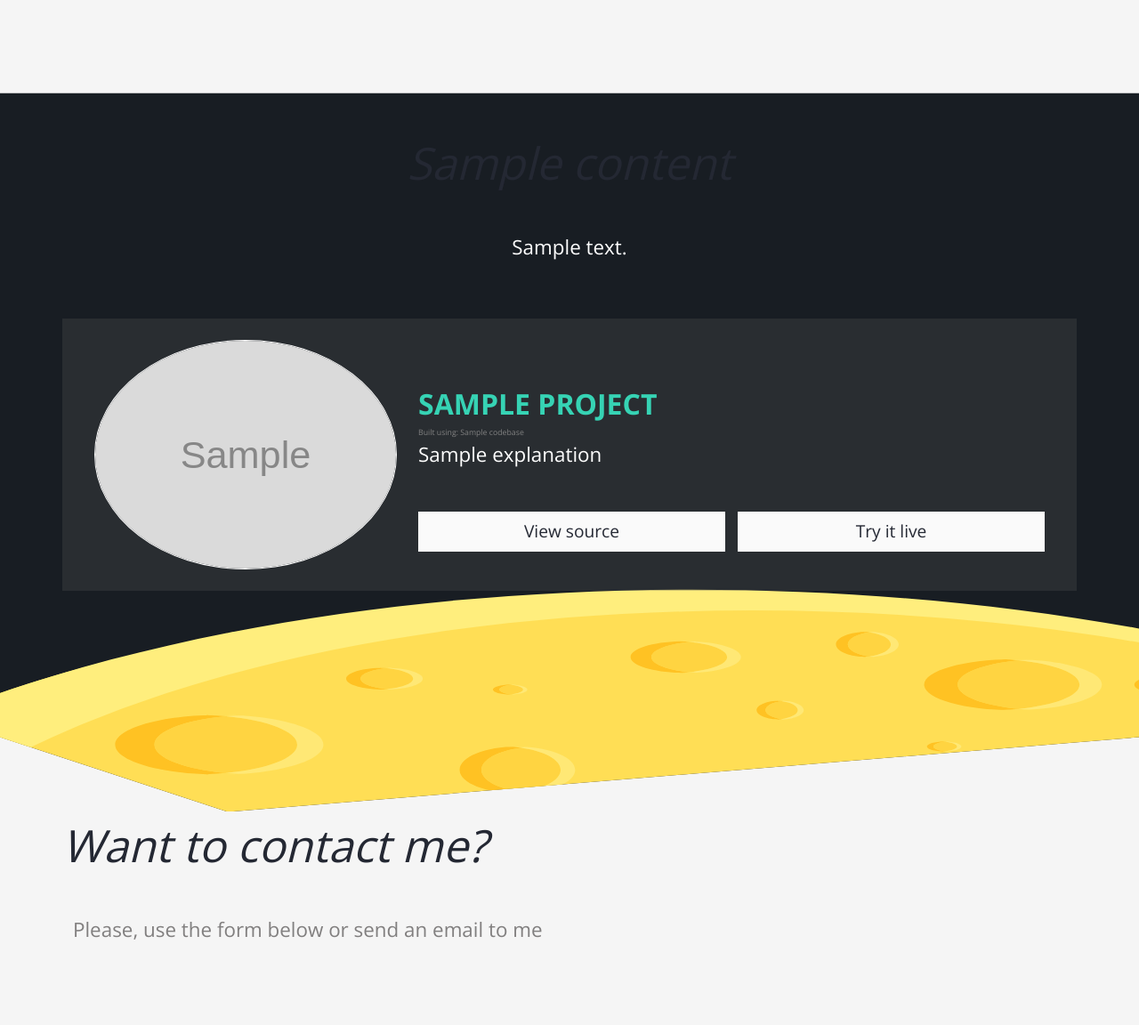
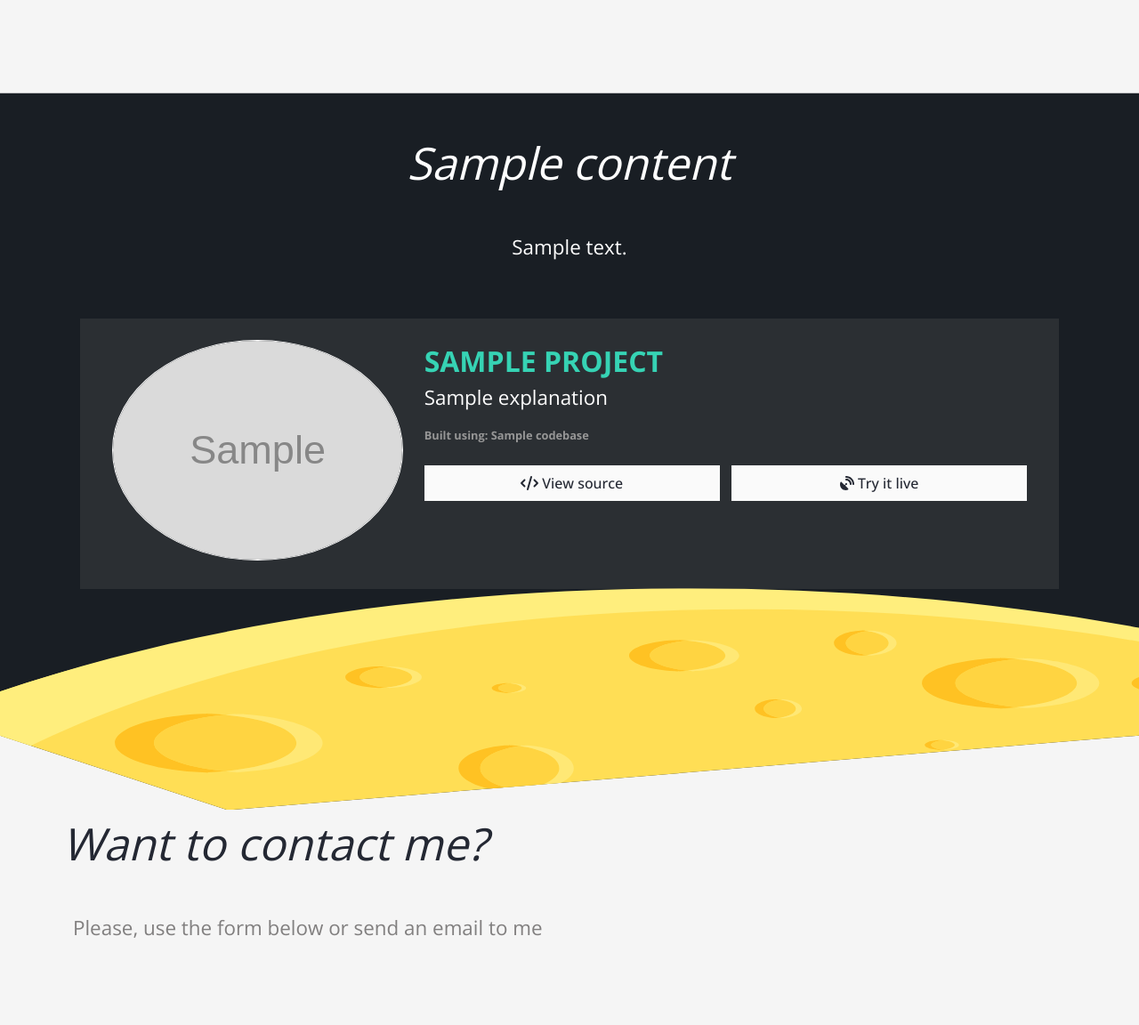
Before and after one commit to D1ang/Portfolio, a Django app: template home/templates/home/index.html in a window 1280 px wide. Shown: the part 1615-2767 px from the top of the page at 89% size. Run offline with Django 4.2, Linux system fonts and the light colour scheme; the template is opened without the code that fills it: most values are stand-ins (such as "Sample title", 1, 10 or a date in 2020); grey boxes marked "Sample" are stand-in pictures; some libraries are stand-ins or nearby versions.

Commit message:
Fix style errors for projects

```diff
--- a/home/static/home/css/pages.css
+++ b/home/static/home/css/pages.css
@@ -72,7 +72,7 @@ img {
     position: relative;
     z-index: 2;
     clip-path: polygon(0 90%, 20% 100%, 100% 90%, 100% 0, 0 0);
-    background: rgb(24, 29, 35) url(../svg/surface.svg) no-repeat;
+    background: hsl(213, 19%, 12%) url(../svg/surface.svg) no-repeat;
     background-attachment: fixed;
     background-size: cover;
 }
@@ -85,22 +85,33 @@ img {
 
 #projects p {
     font-size: 1.4rem;
-    color: rgb(255, 255, 255);
+    color: hsl(0, 0%, 100%);
 }
 
 #projects small {
-    color: rgb(129, 129, 129);
+    font-size: 0.8rem;
+    font-weight: 700;
+    color: hsl(0, 0%, 59%);
 }
 
 #projects .project-card {
-    background-color: rgba(88, 88, 88, 0.28);
+    font-weight: 300;
+    background-color: hsla(0, 0%, 35%, 0.28);
+}
+
+#projects .project-image {
+    width: 100%;
+    height: 100%;
+    transform: scale(1.3);
+    filter: saturate(0);
+    transition: all 300ms;
 }
 
 #projects .project-link {
     display: block;
     overflow: hidden;
     border-radius: 50%;
-    border: 1px solid #fafafa;
+    border: 1px solid hsl(0, 0%, 98%);
     transition: 300ms;
 }
 
@@ -109,23 +120,15 @@ img {
     transform: scale(1.05);
 }
 
-#projects .project-image {
-    width: 100%;
-    height: 100%;
-    transform: scale(1.2);
-    filter: saturate(0);
-    transition: all 300ms;
-}
-
 #projects .project-title {
     font-size: 2rem;
     text-transform: uppercase;
     font-weight: bold;
-    margin-bottom: 0;
-    color: rgb(54, 211, 180);
+    color: hsl(168, 64%, 52%);
 }
 
 #projects .buttons {
+    font-weight: 500;
     display: flex;
     justify-content: space-between;
 }
@@ -133,19 +136,19 @@ img {
 #projects .buttons a {
     width: 49%;
     padding: .5rem;
-    font-size: 1.2rem;
+    font-size: 1rem;
     text-align: center;
-    color: #252934;
-    background: #fafafa;
+    color: hsl(224, 17%, 17%);
+    background: hsl(0, 0%, 98%);
 }
 
 #projects .buttons a:hover {
     text-decoration: none;
-    color: #fafafa;
-    background: rgb(54, 211, 180);
+    color: hsl(0, 0%, 98%);
+    background: hsl(168, 64%, 52%);
 }
 
-/*----------------------------Contact section----------------------------*/
+/* -------------------------- Contact section -------------------------- */
 
 #contact {
     min-height: 100%;
--- a/home/templates/home/index.html
+++ b/home/templates/home/index.html
@@ -59,36 +59,37 @@
         </div>
     </section>
 
-    <!--Projects-->
+    {# Projects #}
     <section id="projects">
         <div class="container">
 
             <div class="row mt-5">
-                <h1 class="title text-center">{{ content.projects_title }}</h1>
+                <h1 class="title text-center text-white">{{ content.projects_title }}</h1>
             </div>
 
             <div class="row">
                 <div class="col">
+                    {# Projects introduction #}
                     <p class="text-center">{{ content.projects_text }}</p>
                 </div>
             </div>
 
             {% for project in projects %}
-            <div class="row project-card my-5 p-4">
-                <div class="col-lg-4">
+                <div class="row project-card my-5 mx-2 p-4">
+                    <div class="col-lg-4 mb-2">
                         <a class="project-link" href="{{ project.demo }}" target="_blank">
-                        <img class="project-image" src="{{ project.image.url }}" alt="{{ project.title }}">
+                            <img class="project-image" src="{{ project.image.url }}" alt="Project: {{ project.title }}">
                         </a>
                     </div>
-                <div class="col-lg-8 mt-5">
+
+                    <div class="col-lg-8">
                         <div class="project-title">{{ project.title }}</div>
+                        <p>{{ project.explanation }}</p>
                         <small>Built using: {{ project.codebase }}</small>
-                    <p>
-                        {{ project.explanation }}
-                    </p>
-                    <div class="buttons mt-5">
-                        <a href="{{ project.source }}" target="_blank">View source</a>
-                        <a href="{{ project.demo }}" target="_blank">Try it live</a>
+
+                        <div class="buttons mt-4">
+                            <a href="{{ project.source }}" target="_blank"><i class="fa-solid fa-code"></i> View source</a>
+                            <a href="{{ project.demo }}" target="_blank"><i class="fa-solid fa-satellite-dish"></i> Try it live</a>
                         </div>
                     </div>
                 </div>
@@ -96,7 +97,6 @@
 
         </div>
     </section>
-    <!--Projects end-->
 
     <!--Contact-->
     <section id="contact">
```
Lines whose indentation alone changed are shown as unchanged.
